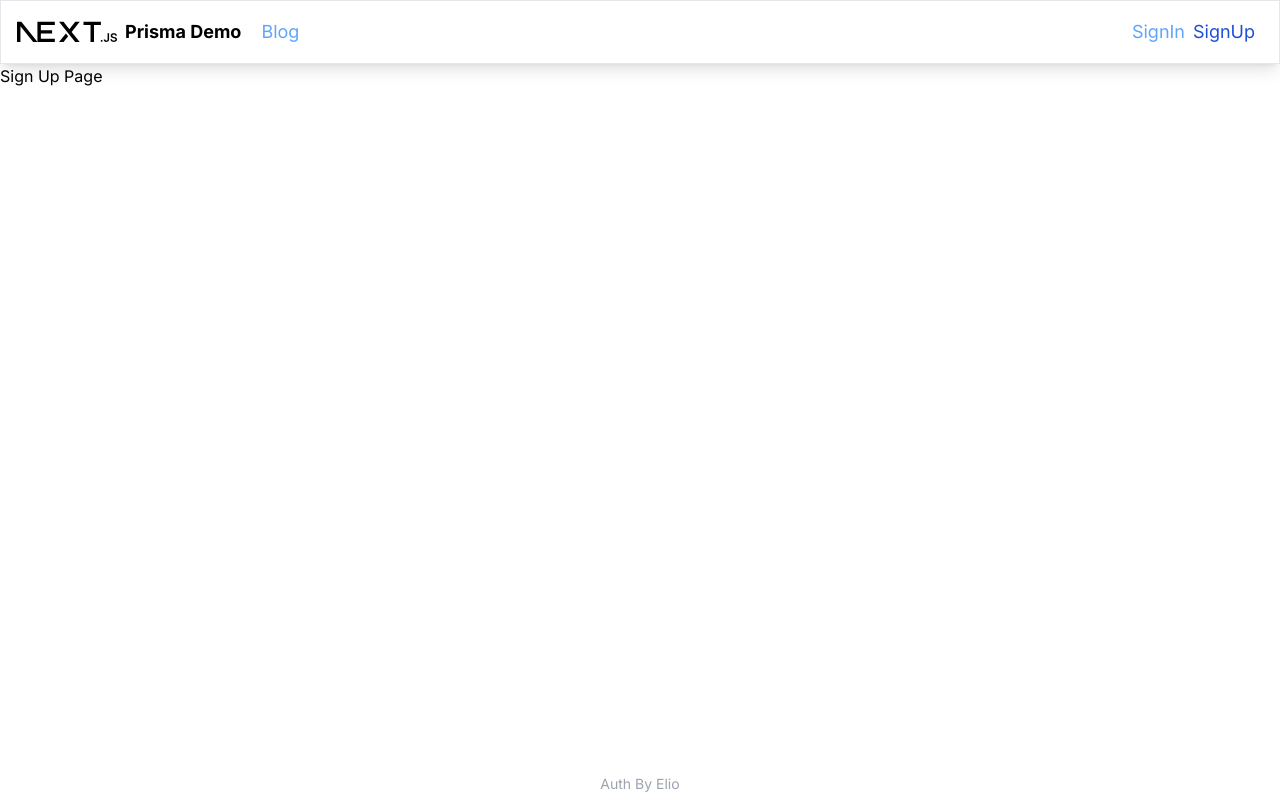
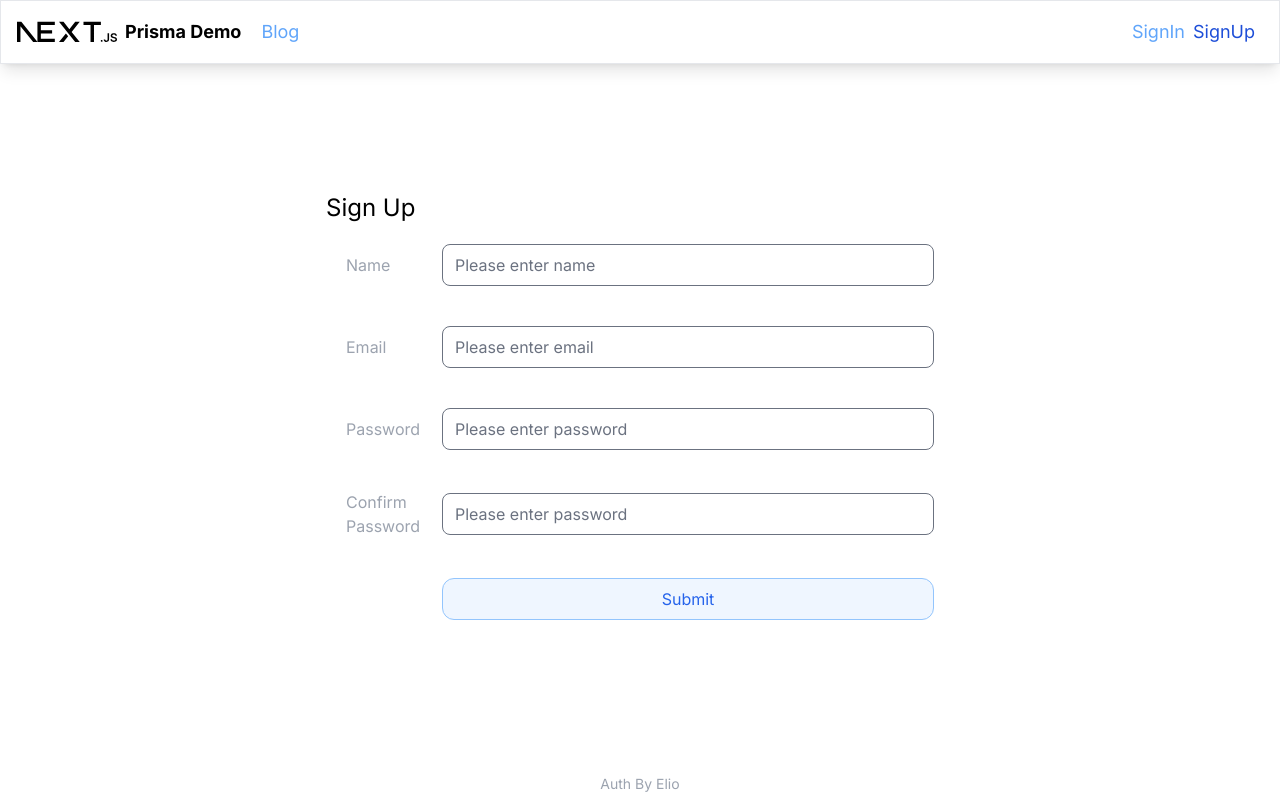
Before and after one commit to ElioCheung/nextjs-prisma, a Next.js app: page /signup in a window 1280 px wide. Built offline with nearby package versions, Linux system fonts and the light colour scheme.

Commit message:
完成用户注册功能

```diff
--- a/app/signup/page.tsx
+++ b/app/signup/page.tsx
@@ -1,5 +1,67 @@
+'use client'
+
+import Alert from '@/components/alert/Alert'
+import Form, { FormItemProps } from '@/components/form/Form'
+import { useRef, useState } from 'react'
+import { signup } from '../actions'
+import { redirect } from 'next/navigation'
+import { RedirectType } from 'next/dist/client/components/redirect'
+
+const formItems: FormItemProps[] = [
+  {
+    type: 'text',
+    label: 'Name',
+    key: 'name',
+    placeholder: 'Please enter name',
+    required: true,
+  },
+  {
+    type: 'email',
+    label: 'Email',
+    key: 'email',
+    placeholder: 'Please enter email',
+    required: true,
+  },
+  {
+    type: 'password',
+    label: 'Password',
+    key: 'password',
+    placeholder: 'Please enter password',
+    required: true,
+  },
+  {
+    type: 'password',
+    label: 'Confirm Password',
+    key: 'confirmPassword',
+    placeholder: 'Please enter password',
+    required: true,
+  }
+]
+
+
 export default function Signup() {
+  const form = useRef<HTMLFormElement>(null)
+  const [msg, setMsg] = useState('')
+  const [status, setStatus] = useState<'Error' | 'Success'>('Error')
+
+  const signupAction = async (data: FormData) => {
+    const res = await signup(data)
+    if (res && res.err === 'signup:failed') {
+      setMsg(res.msg as string)
+      setStatus('Error')
+    } else {
+      setMsg('Sign Up Successfully')
+      setStatus('Success')
+      localStorage.setItem('isAuthorized', 'true')
+      localStorage.setItem('userId', res?.data ? res?.data.id : '')
+      redirect('/', RedirectType.replace)
+    }
+  }
+
   return (
-    <>Sign Up Page</>
+    <main className='flex-1 flex flex-col items-center justify-center p-3'>
+      <Alert content={msg} state={status} />
+      <Form ref={form} title='Sign Up' items={formItems} btnTxt='Submit' action={signupAction} />
+    </main>
   )
 }
```
